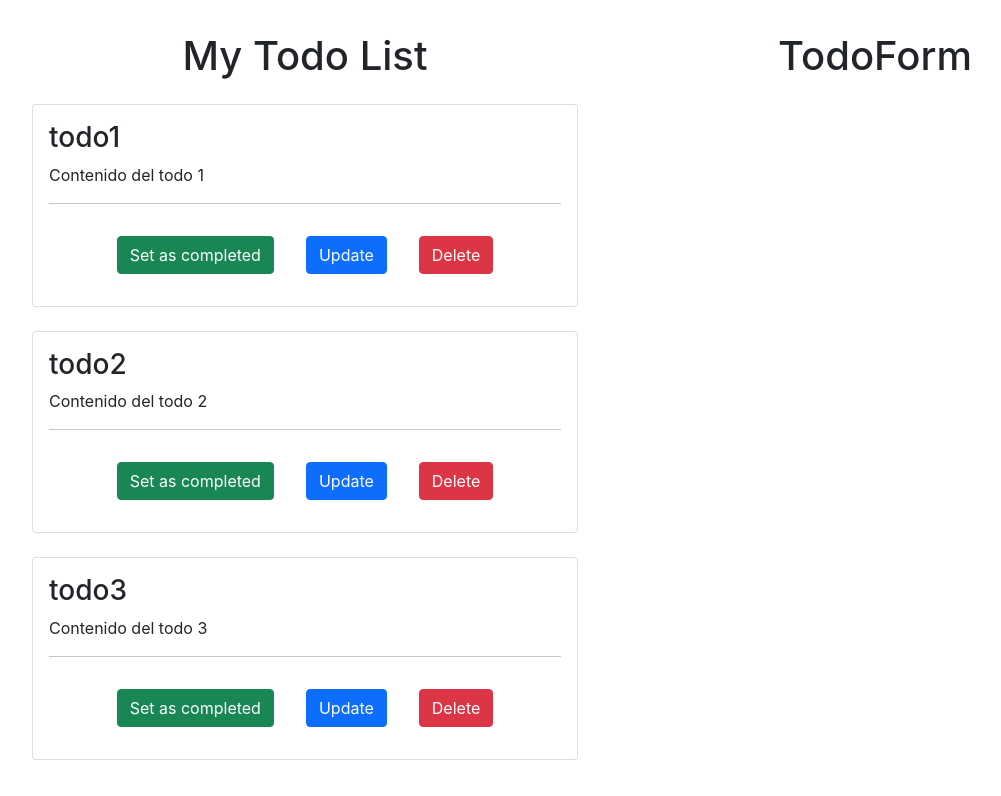
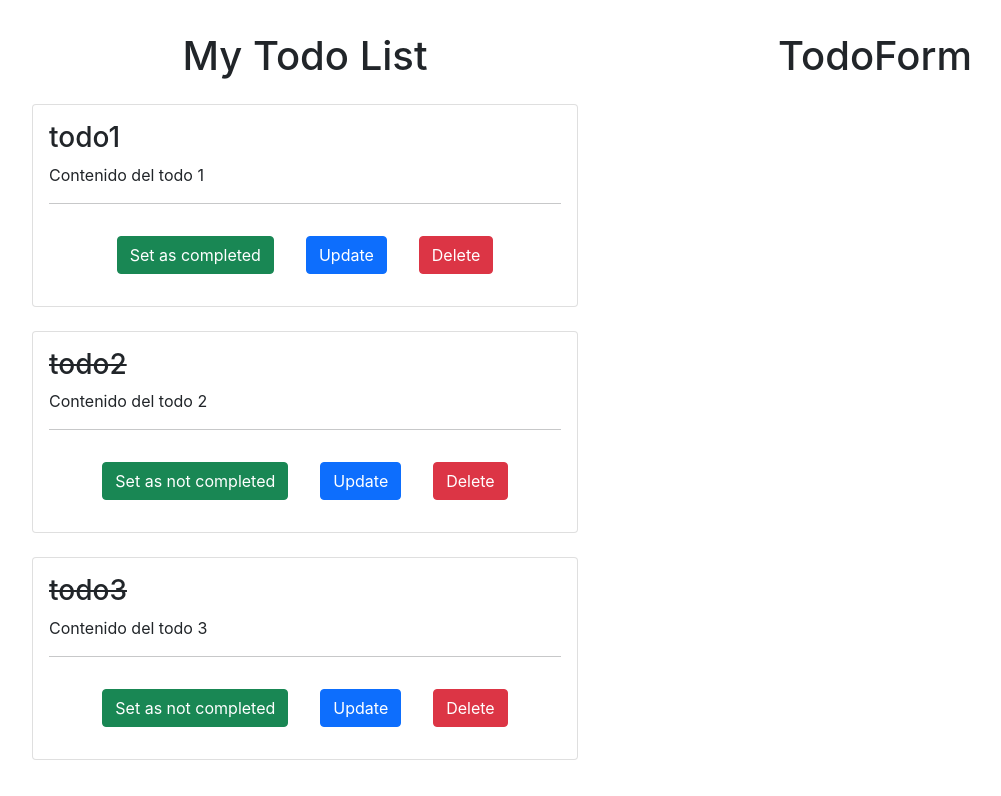
Before and after one commit to juancamilo11/easy-react-todo-app, a React (Create React App) app: page / in a window 1280 px wide. Shown: the top 796 px of the page, without its empty margins (50-1051 px from the left). Built offline with nearby package versions, Linux system fonts and the light colour scheme.

Commit message:
Demo completacion de ToDo terminado

```diff
--- a/src/App.js
+++ b/src/App.js
@@ -28,6 +28,23 @@ const App = () => {
 
   const deleteToDo = (toDoId) => {
     const newToDoList = toDoList.filter(toDo => toDo.id !== toDoId);
+
+    setToDoList(newToDoList);
+  }
+
+  const toggleComplete = (toDoId) => {
+
+    const newToDoList = toDoList.map(toDo => {
+      if(toDo.id === toDoId) {
+        return {
+          ...toDo,
+          completed:!toDo.completed
+        }
+      } else {
+        return toDo;
+      }
+    });
+
     setToDoList(newToDoList);
   }
 
@@ -35,7 +52,7 @@ const App = () => {
     <div className="container my-2">
       <div className="row">
         <div className="col-6">
-          <TodoList toDoList={toDoList} deleteToDo={deleteToDo}/>
+          <TodoList toDoList={toDoList} deleteToDo={deleteToDo} toggleComplete= {toggleComplete}/>
         </div>
         <div className="col-6">
           <TodoForm />
--- a/src/components/ToDo.jsx
+++ b/src/components/ToDo.jsx
@@ -1,17 +1,19 @@
 import React from 'react'
 
-const ToDo = ({toDo, deleteToDo}) => {
+const ToDo = ({toDo, deleteToDo, toggleComplete}) => {
 
     return (
         <div className="card mt-4">
             <div className="card-body">
-                <h3 className="card-title">{toDo.title}</h3>
+                <h3 className={`card-title ${toDo.completed && 'task-completed'}`} >{toDo.title}</h3>
                 <p className="card-text">
                 {toDo.content}
                 </p>
                 <hr />
                 <div className="d-flex justify-content-center">
-                    <button className="btn btn-success m-3">Set as completed</button>
+                    <button className="btn btn-success m-3" onClick={() => toggleComplete(toDo.id)}>
+                        {toDo.completed ? 'Set as not completed' : 'Set as completed'}
+                    </button>
                     <button className="btn btn-primary m-3">Update</button>
                     <button className="btn btn-danger m-3" onClick={() => deleteToDo(toDo.id)}>Delete</button>
                 </div>
--- a/src/components/TodoList.jsx
+++ b/src/components/TodoList.jsx
@@ -1,7 +1,7 @@
 import React from 'react'
 import ToDo from './ToDo'
 
-const TodoList = ({toDoList, deleteToDo}) => {
+const TodoList = ({toDoList, deleteToDo, toggleComplete}) => {
     return (
         <div>
             <h1 className="text-center my-4">My Todo List</h1>
@@ -12,6 +12,7 @@ const TodoList = ({toDoList, deleteToDo}) => {
                             key={toDo.id}
                             toDo={toDo}
                             deleteToDo={deleteToDo}
+                            toggleComplete={toggleComplete}
                         />
                     )
                 })
--- a/src/index.css
+++ b/src/index.css
@@ -1,13 +1,17 @@
 body {
   margin: 0;
-  font-family: -apple-system, BlinkMacSystemFont, 'Segoe UI', 'Roboto', 'Oxygen',
-    'Ubuntu', 'Cantarell', 'Fira Sans', 'Droid Sans', 'Helvetica Neue',
+  font-family: -apple-system, BlinkMacSystemFont, "Segoe UI", "Roboto", "Oxygen",
+    "Ubuntu", "Cantarell", "Fira Sans", "Droid Sans", "Helvetica Neue",
     sans-serif;
   -webkit-font-smoothing: antialiased;
   -moz-osx-font-smoothing: grayscale;
 }
 
 code {
-  font-family: source-code-pro, Menlo, Monaco, Consolas, 'Courier New',
+  font-family: source-code-pro, Menlo, Monaco, Consolas, "Courier New",
     monospace;
 }
+
+.task-completed {
+  text-decoration: line-through;
+}
```
